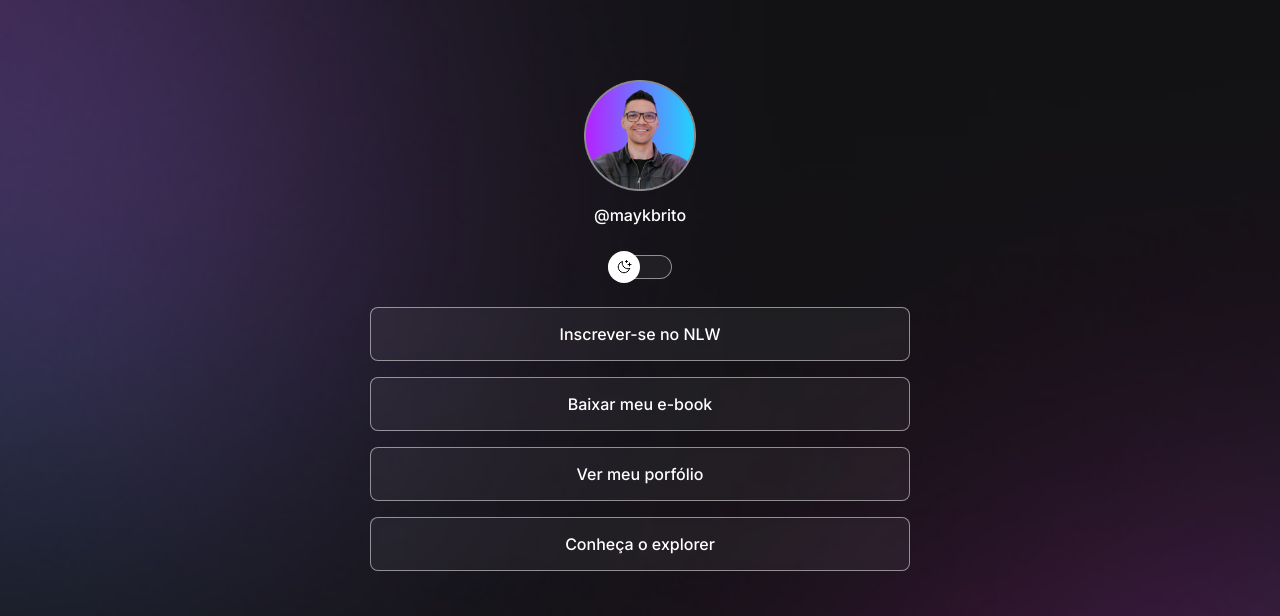
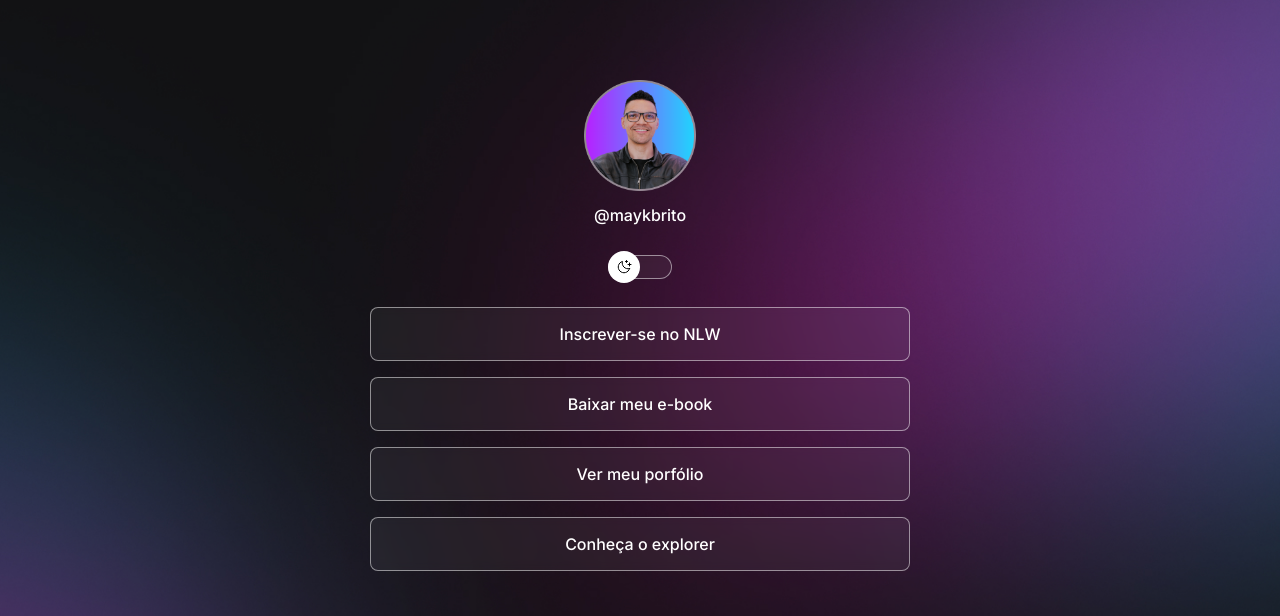
Before and after one commit to BrunoGSO/projeto, a plain HTML site: page index.html in a window 1280 px wide. Shown: the top 616 px of the page. Drawn offline with nearby package versions, Linux system fonts and the light colour scheme.

Commit message:
change background based on media queries

```diff
--- a/style.css
+++ b/style.css
@@ -26,6 +26,7 @@
 
 body {
   background: var(--bg-url) no-repeat top center/cover;
+  height: 100vh;
 }
 
 body * {
@@ -163,3 +164,14 @@ footer {
   text-align: center;
   font-size: 14px;
 }
+
+/* media queries */
+@media (min-width: 700px) {
+  :root {
+    --bg-url: url(./assets/bg-desktop.jpg);
+  }
+
+  .light {
+    --bg-url: url(./assets/bg-desktop/light.jpg);
+  }
+}
```
Also changed, not shown: assets/bg-desktop-light.jpg (added), assets/bg-desktop.jpg (added).
